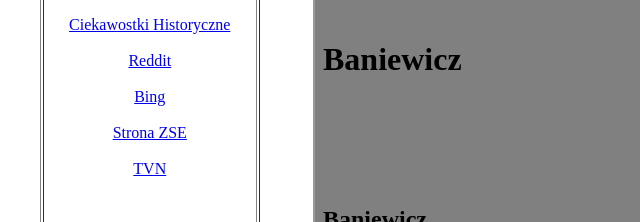
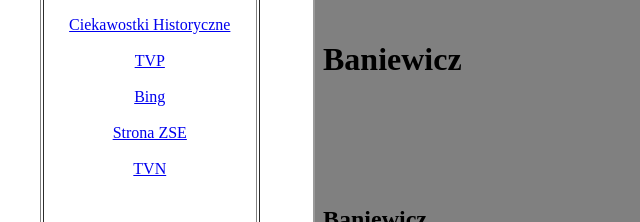
Before and after one commit to DuelQ/Strony, a plain HTML site: page index.html in a window 1280 px wide. Shown: the part 281-503 px from the top of the page, 0-640 px from the left. Drawn offline with Linux system fonts and the light colour scheme.

Commit message:
Update index.html

```diff
--- a/index.html
+++ b/index.html
@@ -14,7 +14,7 @@
 <br><br>
 <a href="https://ciekawostkihistoryczne.pl/" target="strony">Ciekawostki Historyczne</a>
 <br><br>
-<a href="https://www.reddit.com/" target="strony">Reddit</a>
+<a href="http://www.tvp.pl/ target="strony">TVP</a>
 <br><br>
 <a href="https://www.bing.com/" target="strony">Bing</a>
 <br><br>
```
